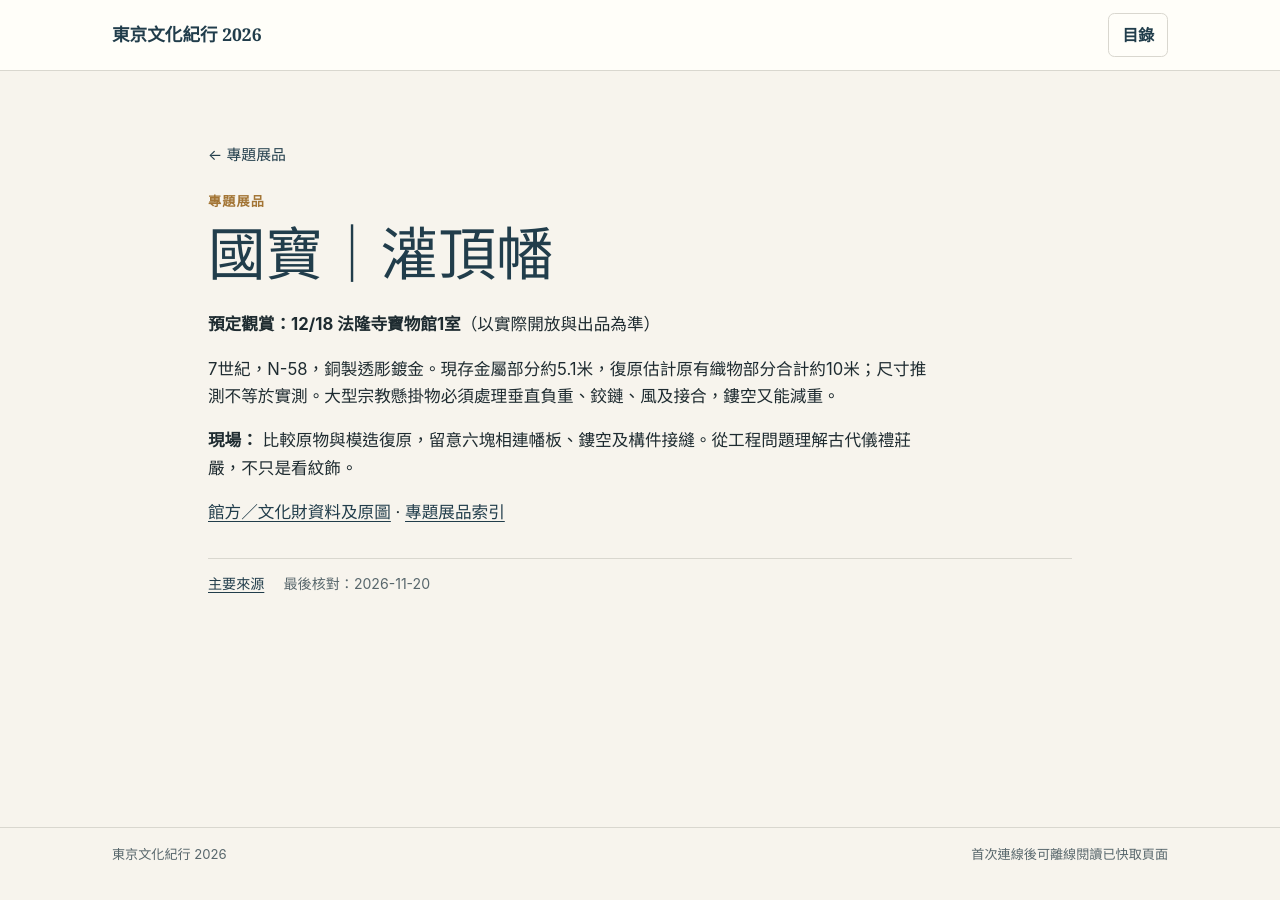
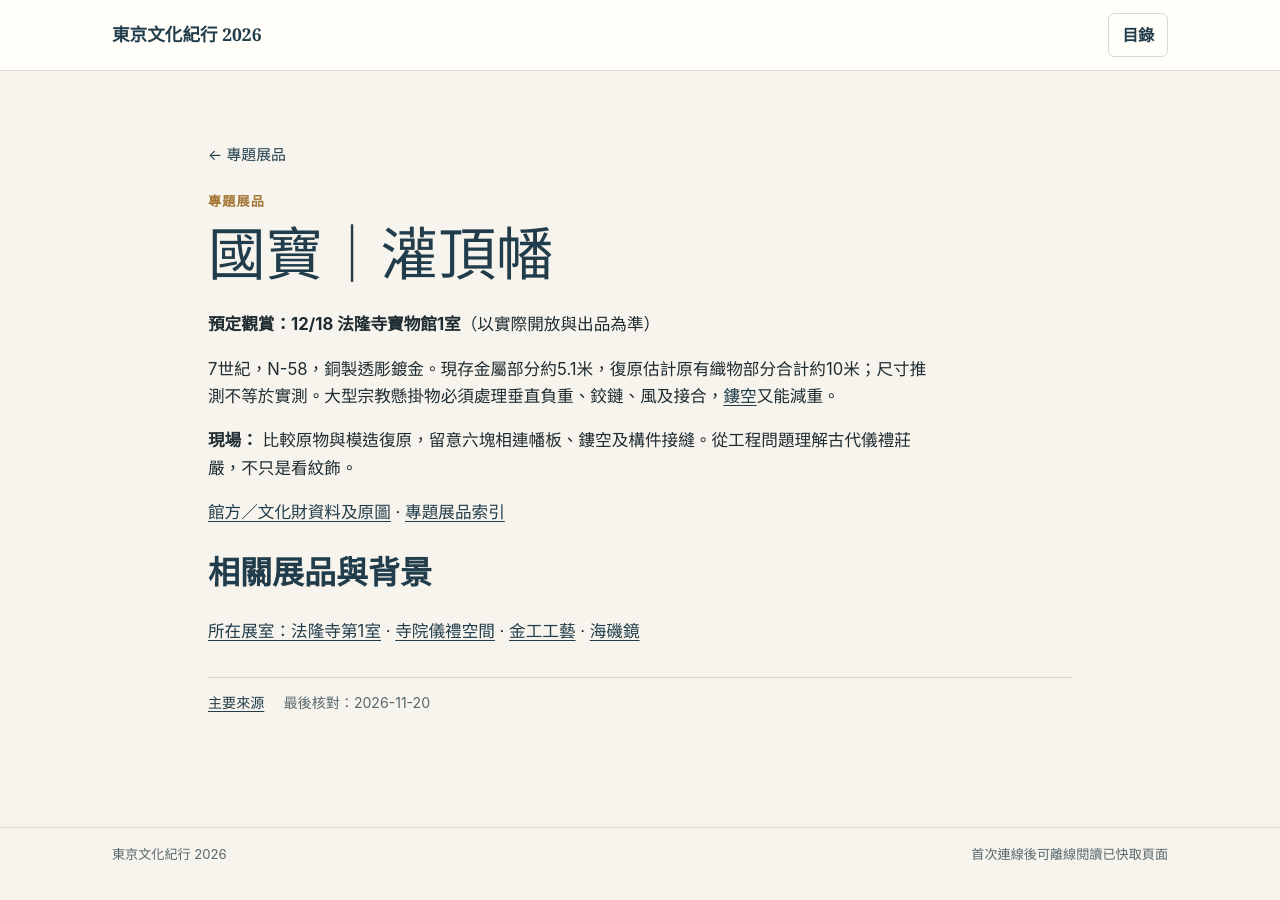
Before and after one commit to davetwchiu/tokyo-culture-trip-2026, a Jekyll site: the page built from content/works/banner.md, in a window 1280 px wide. Built offline with Jekyll 4.4.1, drawn with Linux system fonts in a browser that asks for light colours.

Commit message:
Link banner object to museum and interpretive context

```diff
--- a/content/works/banner.md
+++ b/content/works/banner.md
@@ -16,8 +16,12 @@ offline: true
 
 **預定觀賞：12/18 法隆寺寶物館1室**（以實際開放與出品為準）
 
-7世紀，N-58，銅製透彫鍍金。現存金屬部分約5.1米，復原估計原有織物部分合計約10米；尺寸推測不等於實測。大型宗教懸掛物必須處理垂直負重、鉸鏈、風及接合，鏤空又能減重。
+7世紀，N-58，銅製透彫鍍金。現存金屬部分約5.1米，復原估計原有織物部分合計約10米；尺寸推測不等於實測。大型宗教懸掛物必須處理垂直負重、鉸鏈、風及接合，[鏤空](/tokyo-culture-trip-2026/history/craft/#metalwork)又能減重。
 
 **現場：** 比較原物與模造復原，留意六塊相連幡板、鏤空及構件接縫。從工程問題理解古代儀禮莊嚴，不只是看紋飾。
 
 [館方／文化財資料及原圖](https://emuseum.nich.go.jp/detail?content_base_id=100208&langId=ja) · [專題展品索引](../)
+
+## 相關展品與背景
+
+[所在展室：法隆寺第1室](/tokyo-culture-trip-2026/museums/tokyo-national-museum/buildings/horyuji/#room-1) · [寺院儀禮空間](/tokyo-culture-trip-2026/history/culture/#ritual) · [金工工藝](/tokyo-culture-trip-2026/history/craft/#metalwork) · [海磯鏡](/tokyo-culture-trip-2026/works/mirrors/)
```
